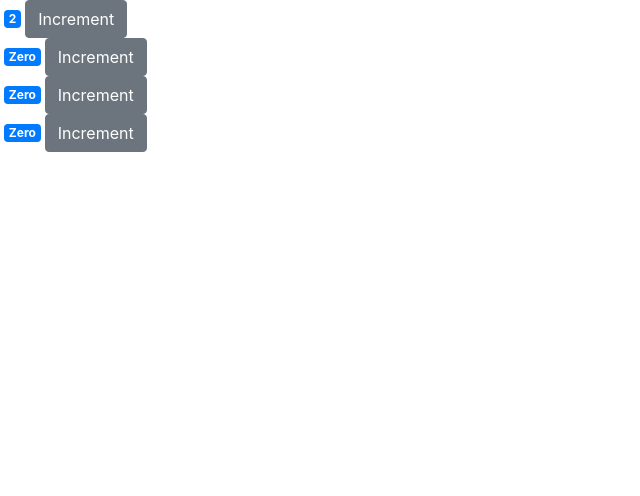
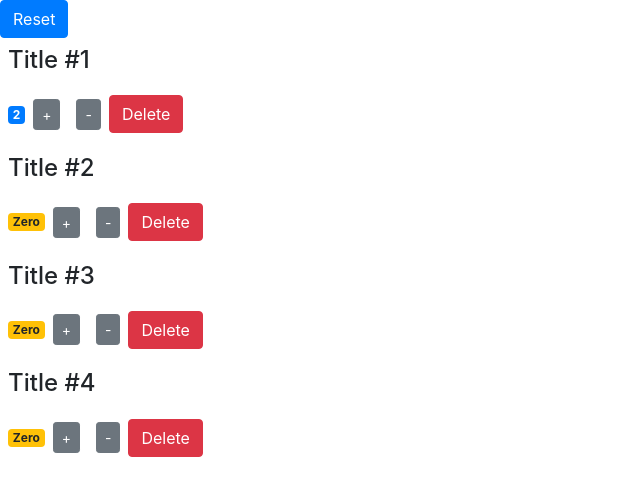
Before and after one commit to Mdhesari/shopping_card, a React (Create React App) app: page / in a window 1280 px wide. Shown: the top 496 px of the page, without its empty margins (0-640 px from the left). Built offline with nearby package versions, Linux system fonts and the light colour scheme.

Commit message:
implement reset button the wrong way

```diff
--- a/package.json
+++ b/package.json
@@ -10,6 +10,7 @@
   },
   "scripts": {
     "start": "react-scripts start",
+    "stop": "node server.stop.js",
     "build": "react-scripts build",
     "test": "react-scripts test",
     "eject": "react-scripts eject"
--- a/public/index.html
+++ b/public/index.html
@@ -20,7 +20,7 @@
       work correctly both with client-side routing and a non-root public URL.
       Learn how to configure a non-root public URL by running `npm run build`.
     -->
-  <title>React App</title>
+  <title>Shopping Card</title>
 </head>
 
 <body>
--- a/src/Components/counter.jsx
+++ b/src/Components/counter.jsx
@@ -2,11 +2,12 @@ import React, { Component } from "react";
 
 class Counter extends Component {
   state = {
-    value: this.props.value,
-    tags: []
+    value: this.props.counters.value,
+    tags: [],
+    handleButtonClass:'btn btn-secondary btn-sm m-2'
   };
 
-  rednerTags() {
+  renderTags() {
     if (this.state.tags.length === 0) return <p>There are no tags</p>;
 
     return this.state.tags.map(tag => <li key={tag}>{tag}</li>);
@@ -21,19 +22,35 @@ class Counter extends Component {
     this.setState({ value: this.state.value + 1 });
   };
 
+  handleDecrement = () => {
+    if (this.state.value !== 0) this.setState({ value: this.state.value - 1 });
+  };
+
   printOnConsole(text) {
     console.log(text);
   }
 
+  getBadgeClasses() {
+    let classValue = "badge badge-";
+    const { value } = this.state;
+    return value === 0 ? (classValue += "warning") : (classValue += "primary");
+  }
+
   render() {
-    console.log(this.props);
     return (
       <React.Fragment>
-        <span className="badge badge-primary m-1">{this.formatCount()}</span>
-        <button onClick={this.handleIncrement} className="btn btn-secondary">
-          Increment
-        </button>
-        <br />
+        <h4 className="m-2">Title #{this.props.counters.id}</h4>
+        <div className="p-2">
+          <span className={this.getBadgeClasses()}>{this.formatCount()}</span>
+          <button
+            onClick={this.handleIncrement}
+            className={this.state.handleButtonClass}
+          >
+            +
+          </button>
+          <button onClick={this.handleDecrement} className={this.state.handleButtonClass}>-</button>
+          <button onClick={()=>this.props.onDelete(this.props.counters.id)} className="btn btn-danger">Delete</button>
+        </div>
       </React.Fragment>
     );
   }
--- a/src/Components/counters.jsx
+++ b/src/Components/counters.jsx
@@ -4,20 +4,55 @@ import Counter from "./counter";
 class Counters extends Component {
   state = {
     value: [
-        { id: 1, value: 2},
-        { id: 2, value: 0 },
-        { id: 3, value: 0 },
-        { id: 4, value: 0 }
+      { id: 1, value: 2 },
+      { id: 2, value: 0 },
+      { id: 3, value: 0 },
+      { id: 4, value: 0 }
     ]
   };
+
+  handleDelete = counterId => {
+    const value = this.state.value.filter(i => i.id !== counterId);
+    this.setState({ value });
+  };
+
+  handleReset = ()=> {
+    const value = this.state.value.map(c => {
+      c.value = 0;
+      return c;
+    });
+    this.setState({ value });
+    console.log(value);
+  }
+
+  checkValues() {
+    if (this.state.value.length === 0) {
+      return (
+        <div className="m-3 mt-4">
+          <strong className="alert alert-info">
+            Please add a new item/Reload the page.{" "}
+            <button className="btn btn-success btn-sm m-2">Add</button>
+          </strong>
+        </div>
+      );
+    }
+  }
 
   render() {
     return (
       <React.Fragment>
+        {this.checkValues()}
         <div>
-          {console.log(this.state)}
+          <button onClick={this.handleReset} className="btn btn-primary">
+            Reset
+          </button>
           {this.state.value.map(counter => (
-            <Counter key={counter.id} value={counter.value} selected />
+            <Counter
+              key={counter.id}
+              counters={counter}
+              onDelete={this.handleDelete}
+              selected
+            />
           ))}
         </div>
       </React.Fragment>
```
